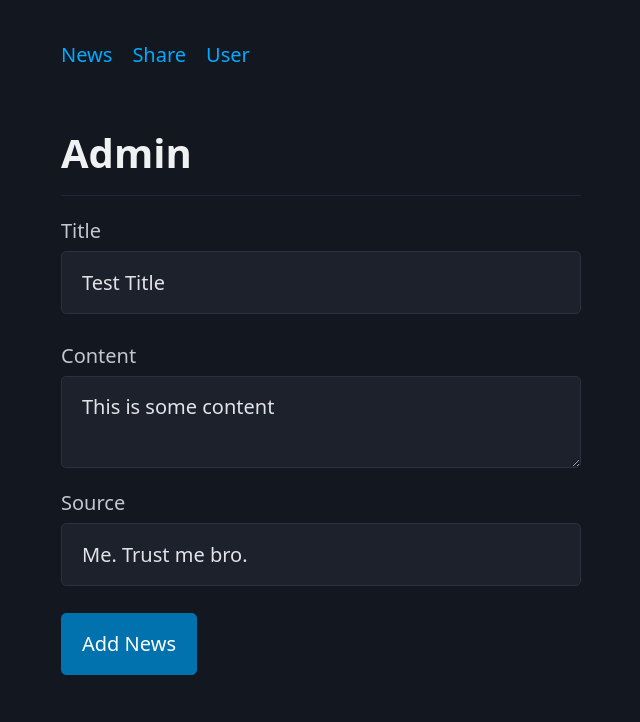
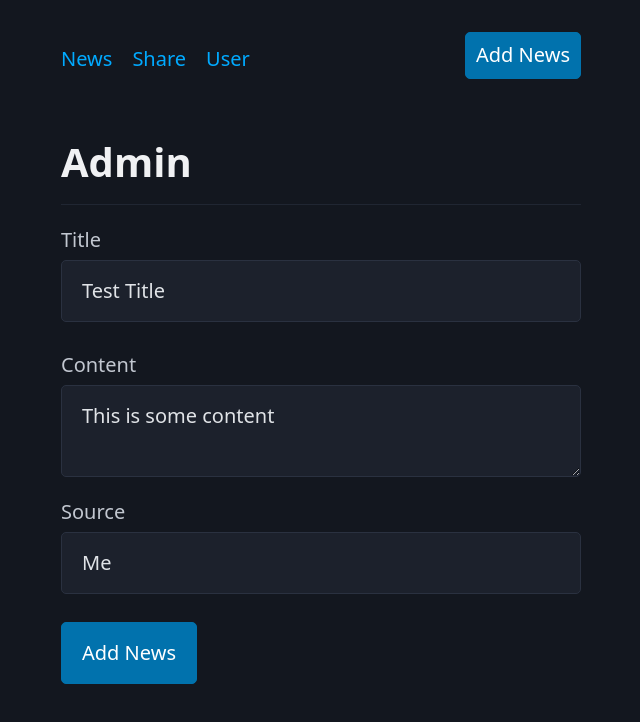
Before and after one commit to SjorsWijsman/sveltekit-offline, a SvelteKit app: page /admin in a window 1280 px wide. Shown: the top 722 px of the page, without its empty margins (319-959 px from the left). Built offline with nearby package versions, Linux system fonts and the light colour scheme; what pouchdb would draw is missing.

Commit message:
added add news button

```diff
--- a/src/routes/+layout.svelte
+++ b/src/routes/+layout.svelte
@@ -8,6 +8,9 @@
 			<li><a href="/news">News</a></li>
 			<li><a href="/share">Share</a></li>
 			<li><a href="/user">User</a></li>
+		</ul>
+		<ul>
+			<li><a href="/admin" role="button">Add News</a></li>
 		</ul>
 	</nav>
 </header>
--- a/src/routes/admin/+page.svelte
+++ b/src/routes/admin/+page.svelte
@@ -4,7 +4,7 @@
 	let title = 'Test Title',
 		content = 'This is some content',
 		date,
-		source = 'Me. Trust me bro.';
+		source = 'Me';
 
 	function addNews() {
 		date = Date.now();
```
